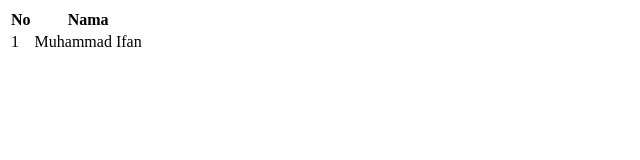
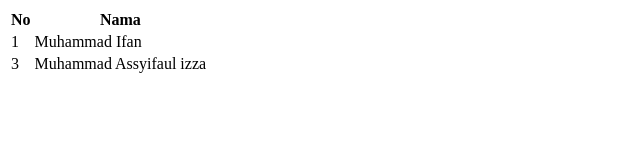
Before and after one commit to ifan0507/josjis, a plain HTML site: page index.html in a window 1280 px wide. Shown: the whole page, without its empty margins (0-640 px from the left). Drawn offline with Linux system fonts and the light colour scheme.

Commit message:
no 3 Assyifaul

```diff
--- a/index.html
+++ b/index.html
@@ -15,6 +15,10 @@
         <td>1</td>
         <td>Muhammad Ifan</td>
       </tr>
+      <tr>
+        <td>3</td>
+        <td>Muhammad Assyifaul izza</td>
+      </tr>
     </table>
   </body>
 </html>
```
